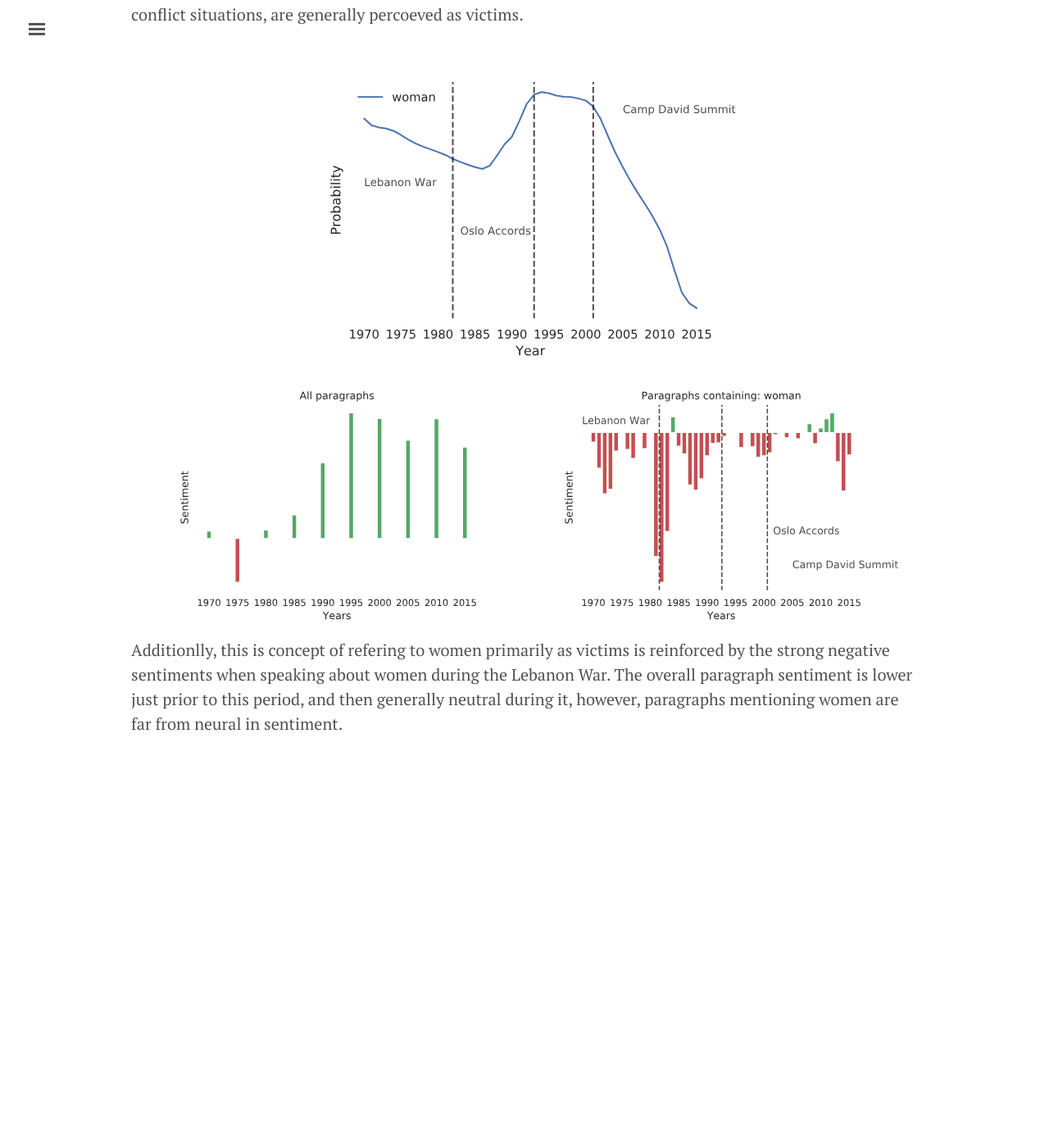
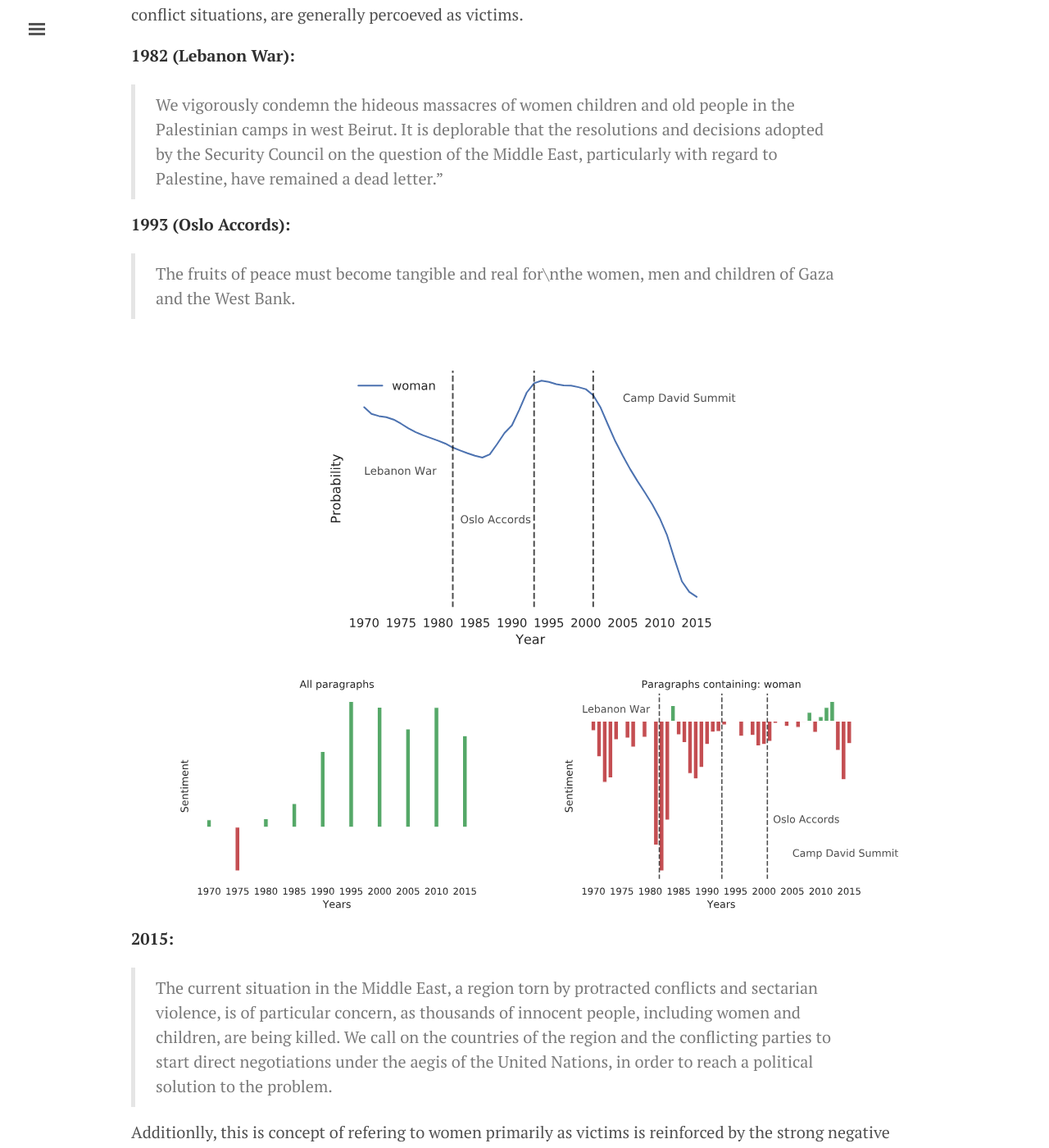
Before and after one commit to JosephPB/josephpb.github.io, a Jekyll site: the page built from topics/topic_5.md, in a window 1280 px wide and 1400 px high, scrolled down 1948 px. Shown: the whole window at 82% size. Built offline with Jekyll 4.4.1, drawn with Linux system fonts in a browser that asks for light colours; before the commit the page ends 2926 px from its top, so only the background shows below that.

Commit message:
updating topics

```diff
--- a/topics/topic_5.md
+++ b/topics/topic_5.md
@@ -41,6 +41,20 @@ Similar analysis can be performed on the sentiment of the speeches around this t
 
 Despite this generally positive sentiment, statements focusing on women are overwhelmingly negative, only picking up slightly around the period of peace talks. This may be indicative of how woman, in many conflict situations, are generally percoeved as victims.
 
+**1982 (Lebanon War):**
+
+>We vigorously condemn the hideous massacres of
+women children and old people in the Palestinian
+camps in west Beirut. It is deplorable that the
+resolutions and decisions adopted by the Security
+Council on the question of the Middle East,
+particularly with regard to Palestine, have
+remained a dead letter."
+
+**1993 (Oslo Accords):**
+
+>The fruits of peace must become tangible and real for\nthe women, men and children of Gaza and the West Bank.
+
 <p align="center">
 <img src="../../data/topics/woman_topic_5_lineplot.svg">
 </p>
@@ -54,4 +68,8 @@ Despite this generally positive sentiment, statements focusing on women are over
     </div>
 </div>
 
+**2015:**
+
+>The current situation in the Middle East, a region torn by protracted conflicts and sectarian violence, is of particular concern, as thousands of innocent people, including women and children, are being killed. We call on the countries of the region and the conflicting parties to start direct negotiations under the aegis of the United Nations, in order to reach a political solution to the problem.
+
 Additionlly, this is concept of refering to women primarily as victims is reinforced by the strong negative sentiments when speaking about women during the Lebanon War. The overall paragraph sentiment is lower just prior to this period, and then generally neutral during it, however, paragraphs mentioning women are far from neural in sentiment.
```
Also changed, not shown: _posts/2019-01-21-introducing-UNGA.md (+1 -1 lines).
